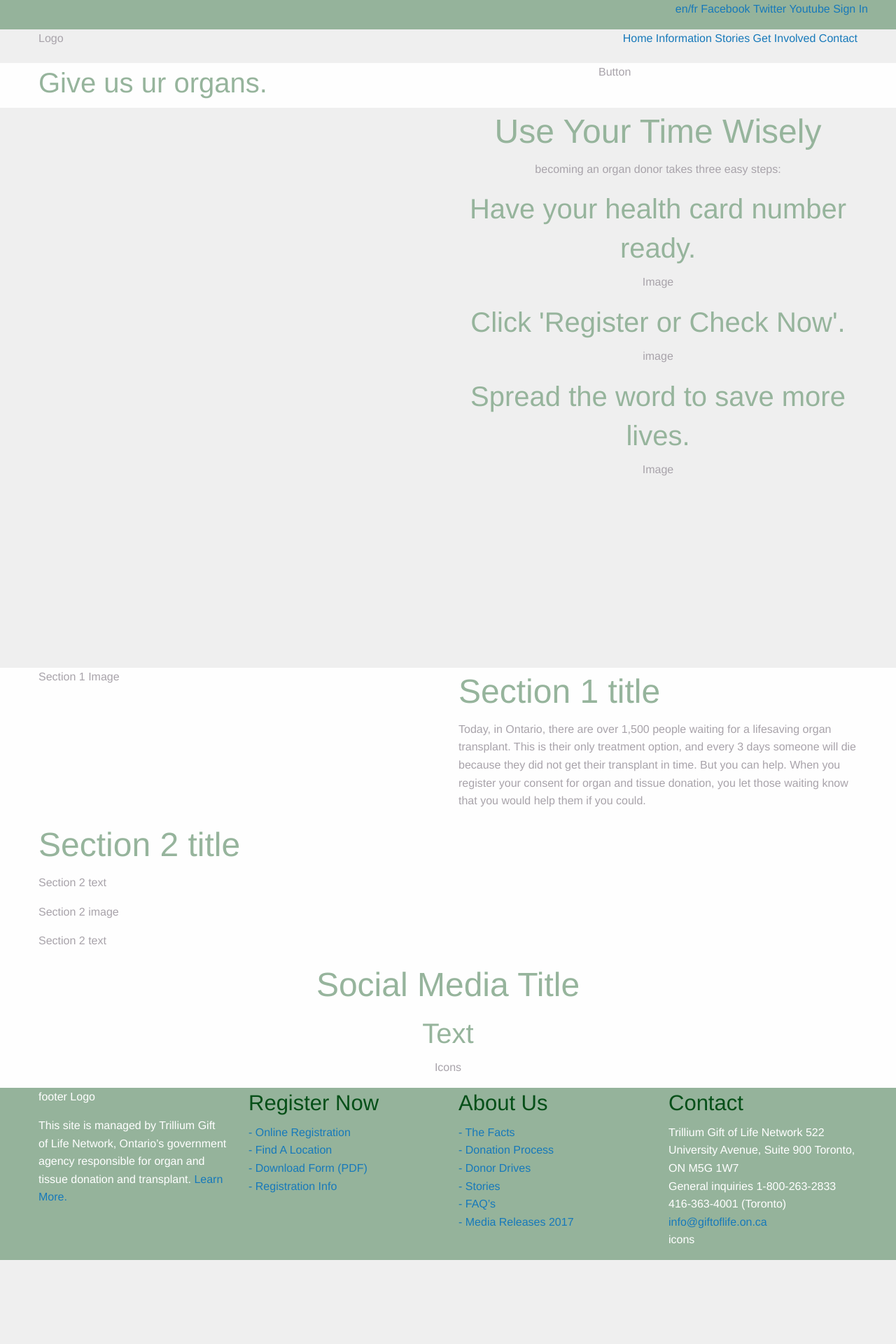
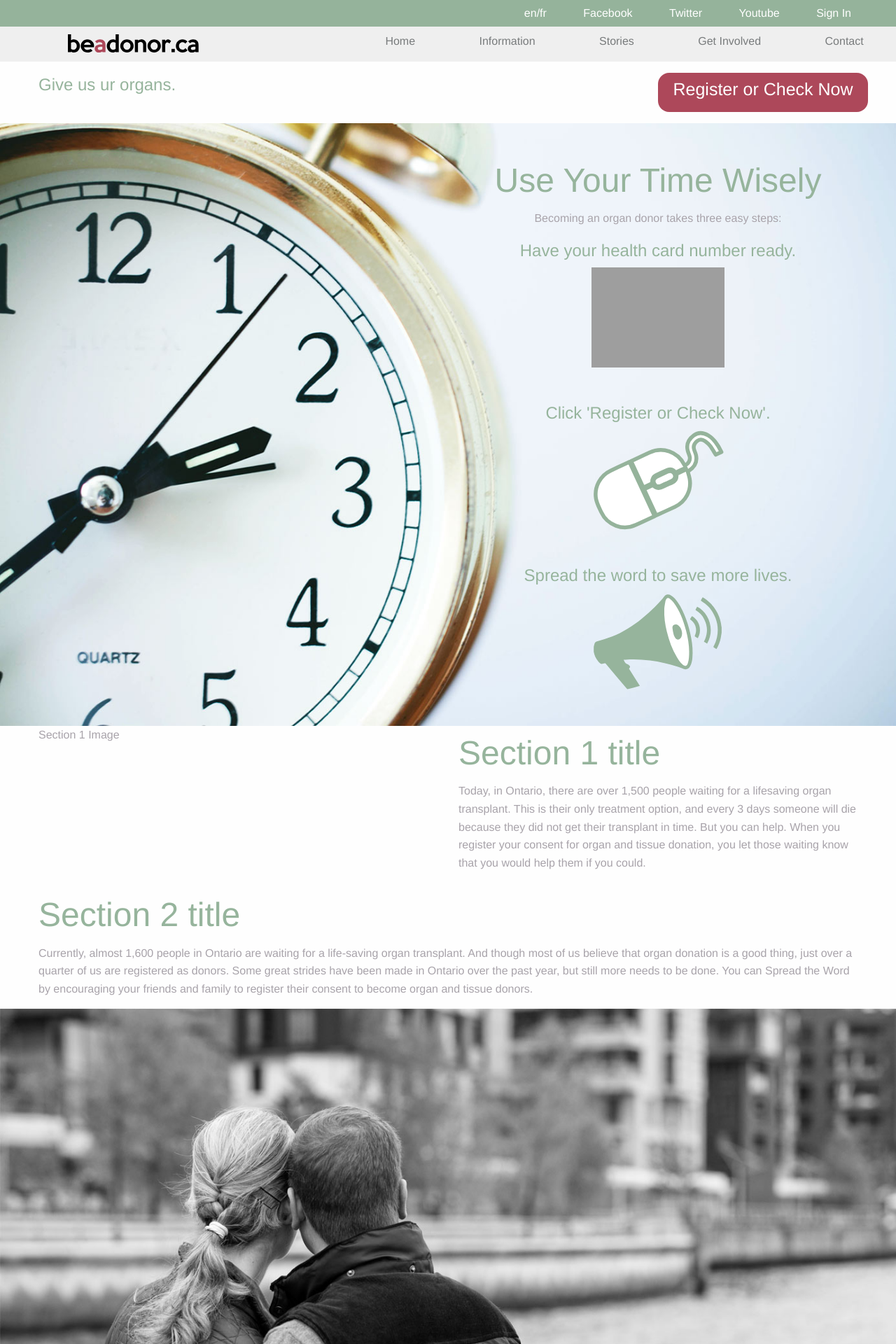
Before and after one commit to c-clinton/organ-donation, a PHP site: page / in a window 1280 px wide. Shown: the top 1920 px of the page at 70% size. Before the commit the page ends 1800 px from the top, so only its background shows below. Run offline with PHP 8.4, Linux system fonts and the light colour scheme; grey boxes are pictures that could not be loaded.

Commit message:
working-ish homepage build. Still needs some tweaks + added content

```diff
--- a/css/app.css
+++ b/css/app.css
@@ -22,7 +22,7 @@ color: #a8a3aa;
 
 }
 
-footer, .top-bar, .top-bar ul
+footer, .title-bar, .title-bar ul
 {
 
 background-color: #95b39b;
@@ -30,26 +30,48 @@ color: #ffffff;
 
 }
 
-.top-bar
+footer
+{
+
+
+padding-top: 1em;
+margin-top: 4em;
+
+
+}
+
+.title-bar, .title-bar ul, .title-bar a
+{
+	padding: 0em;
+	margin-bottom: 0em;
+	color: #ffffff;
+
+}
+
+.title-bar li
 {
 
 	padding: 0em;
+	margin-left: 0.5em;
+	margin-right: 0.5em;
+	text-align: left;
 
 }
-
-/*header *
-{
-
-	background-color: #efefef;
-	margin: 0em;
-
-}*/
 
 h3
 {
 
 color: #054f18;
+font-size: 1.5em;
 
+
+}
+
+h1
+{
+
+font-size: 3em;
+margin-top: 1%;
 
 }
 
@@ -60,10 +82,36 @@ h1, h2
 
 }
 
+h2
+{
+
+font-size: 1.5em;
+
+}
+
 .menustyle
 {
 
 	background-color: #efefef;
+	padding-top: 0.5em;
+
+}
+
+.menustyle li /*media query to fit on medium*/
+{
+
+
+margin-left: 1%;
+margin-right: 1%;
+display: list-item;
+text-align: center;
+
+}
+
+.menustyle li:last-child
+{
+
+margin-right: -1%;
 
 }
 
@@ -80,8 +128,164 @@ h1, h2
 {
 
 
-height: 50em;
+min-height: 50%;
 background-color: #efefef;
+background-image:url(../images/clockimg.jpg);
+background-size: cover;
+background-position:left;
 
 
 }
+
+.whitebg
+{
+
+background-color: rgba(255,255,255, 0.9);
+
+}
+
+header a
+{
+
+color: #787b7c;
+
+}
+
+header a:hover /*media query hover classes later*/
+{
+
+font-weight: bold;
+color: #787b7c;
+
+}
+
+footer a
+{
+
+color: #f3f3f3;
+
+
+}
+
+footer a:hover
+{
+
+color: #787b7c;
+
+}
+
+.green
+{
+
+color: #219b67;
+text-decoration: underline;
+
+}
+
+#regbut
+{
+
+background-color: #ad485a;
+vertical-align: middle;
+padding: 0.4em;
+border-radius: 1em;
+
+}
+
+#regbut a
+{
+
+color: #ffffff;
+
+
+}
+
+.ban
+{
+
+padding: 1em;
+
+}
+
+.largeimgcon h1
+{
+
+margin-top: 1em;
+
+
+}
+
+.largeimgcon img
+{
+
+margin-bottom: 3em;
+
+}
+
+#drivebut
+{
+
+background-color: #95b39b;
+vertical-align: middle;
+padding: 0.4em;
+
+
+}
+
+#drivebut a
+{
+
+color: #ffffff;
+
+
+}
+
+@media only screen AND (min-width: 40em){
+
+	.menustyle ul, .title-bar ul
+{
+
+text-align: right;
+
+}
+
+.menustyle li
+{
+
+display: inline;
+
+
+}
+
+
+}
+
+@media only screen AND (min-width: 60em){
+
+.menustyle li /*media query to fit on medium*/
+{
+
+
+margin-left: 5%;
+margin-right: 5%;
+
+
+}
+
+
+
+}
+
+@media only screen AND (min-width: 75em)
+{
+
+
+.whitebg
+{
+
+background-color: rgba(255,255,255, 0);
+
+}
+
+
+}
--- a/index.html
+++ b/index.html
@@ -10,12 +10,20 @@
   </head>
   <body>
 
+
+
+
+
+
     <header>
 
 
-	  <nav class="top-bar">
+	  <nav class="title-bar">
+       <div data-hide-for="medium" data-responsive-toggle="main">
+                        <button data-toggle="" type="button" class="menu-icon float-right"></button>
+      </div>
       <div class="row">
-      <ul class="no-bullet inline text-right">
+      <ul class="large-12 menu no-bullet inline columns">
       <li><a href="#" class="langtoggle">en/fr</a></li>
       <li><a href="#">Facebook</a></li>
       <li><a href="#">Twitter</a></li>
@@ -29,10 +37,10 @@
       <div class="menustyle">
       <div class="row">
 
-      <p class="logo small-3 columns">Logo</p>
+      <img class="logo small-6 medium-3 columns" src="images/logo.svg" alt="logo">
 
-      <nav class="medium-9 columns">
-      <ul class="no-bullet inline text-right">
+      <nav id="main" class="menu medium-9 columns">
+      <ul class="no-bullet inline" data-responsive-menu="accordion">
       <li><a href="index.html">Home</a></li>
       <li><a href="about.html">Information</a></li>
       <li><a href="stories.html">Stories</a></li>
@@ -49,8 +57,8 @@
     <section class="ban">
 
     <div class="row">
-    <h2 class="show-for-medium medium-8 columns">Give us ur organs.</h2>
-    <p class="show-for-medium medium-4 columns">Button</p>
+    <h2 class="show-for-medium medium-9 columns">Give us ur organs.</h2>
+    <div id="regbut" class="show-for-medium medium-3 columns"><a href="#"><h4 class="text-center">Register or Check Now</h4></a></div>
     </div>
 
     </section>
@@ -59,15 +67,15 @@
 
       <section class="largeimgcon">
       <div class="row">
-      <div class="medium-6 medium-push-6 text-center columns">
+      <div class="whitebg medium-6 medium-push-6 text-center columns">
       <h1>Use Your Time Wisely</h1>
-      <p>becoming an organ donor takes three easy steps:</p>
+      <p>Becoming an organ donor takes three easy steps:</p>
       <h2>Have your health card number ready.</h2>
-      <p>Image</p>
+      <img class="small-4" src="images/healthcardicon.svg" alt="health card icon">
       <h2>Click 'Register or Check Now'.</h2>
-      <p>image</p>
+      <img class="small-4" src="images/mouseicon.svg" alt="mouse icon">
       <h2>Spread the word to save more lives.</h2>
-      <p>Image</p>
+     <img class="small-4" src="images/speaker.svg" alt="speaker icon">
       </div>
       </div>
       </section>
@@ -86,21 +94,31 @@
 
     </section>
 
-     <section class="row">
+     <section>
 
+     <div class="row">
       <h1 class="small-12 columns">Section 2 title</h1>
-      <p class="small-12 columns">Section 2 text</p>
-      <p class="small-12 columns">Section 2 image</p>
-      <p class="small-12 columns">Section 2 text</p>
+      <p class="small-12 columns">Currently, almost 1,600 people in Ontario are waiting for a life-saving organ transplant. And though most of us believe that organ donation is a good thing, just over a quarter of us are registered as donors. Some great strides have been made in Ontario over the past year, but still more needs to be done. You can Spread the Word by encouraging your friends and family to register their consent to become organ and tissue donors.</p>
+      </div>
+      <img class="small-12" src="images/couple.jpg" alt="Being a donor could save the life of someone dear.">
+      <div class="row">
+      <p class="small-12 columns">Lorem ipsum dolor sit amet, consectetur adipiscing elit. Morbi consectetur augue non dui sodales, placerat auctor sem vestibulum. Nulla in risus vel leo aliquet cursus. Vivamus et semper felis. Vivamus purus felis, venenatis eget placerat in, molestie quis arcu. Nam a libero pulvinar velit efficitur sagittis non vitae risus. Praesent ex nisl, posuere vel nisi non, sagittis semper tortor. In pharetra elit at purus venenatis pharetra.
+</p>
+	   <p class="small-12 columns">Lorem ipsum dolor sit amet, consectetur adipiscing elit. Morbi consectetur augue non dui sodales, placerat auctor sem vestibulum. Nulla in risus vel leo aliquet cursus. Vivamus et semper felis. Vivamus purus felis, venenatis eget placerat in, molestie quis arcu. Nam a libero pulvinar velit efficitur sagittis non vitae risus. Praesent ex nisl, posuere vel nisi non, sagittis semper tortor. In pharetra elit at purus venenatis pharetra.
+</p>
+      </div>
 
     </section>
+
+    <hr>
 
     <section class="row">
 
       <div class="small-12 columns">
       <h1 class="text-center">Social Media Title</h1>
-      <h2 class="text-center">Text</h2>
+      <h2 class="text-center">Organs Ipsum</h2>
       <p class="text-center">Icons</p>
+      <div id="drivebut" class="small-centered text-center small-4 medium-3"><h3><a href="#">Button</a></h3></div>
       </div>
 
     </section>
@@ -110,14 +128,17 @@
     <div class="row">
 
       <div class="small-12 medium-3 columns">
-      <p>footer Logo</p>
-      <p>This site is managed by Trillium Gift of Life Network, Ontario’s government agency responsible for organ and tissue donation and transplant. <a href="#">Learn More.
+      <img class="small-4 medium-8" src="images/GOL_logo.svg" alt="Gift of Life Network Logo">
+      <p>This site is managed by Trillium Gift of Life Network, Ontario’s government agency responsible for organ and tissue donation and transplantation. <a class="green" href="#">Learn More.
 </a></p>
       </div>
 
       <div class="small-12 medium-3 columns">
-      <nav>
-      <h3>Register Now</h3>
+      <div data-hide-for="medium" data-responsive-toggle="footerregister">
+                        <button data-toggle="" type="button" class="float-center"><h3>Register Now</h3></button>
+     </div>
+      <nav id="footerregister">
+      <h3 class="show-for-medium">Register Now</h3>
       <ul class="no-bullet">
       <li><a href="#">- Online Registration</a></li>
       <li><a href="#">- Find A Location</a></li>
@@ -128,8 +149,11 @@
       </div>
 
       <div class="small-12 medium-3 columns">
-      <nav>
-      <h3>About Us</h3>
+      <div data-hide-for="medium" data-responsive-toggle="footerabout">
+                        <button data-toggle="" type="button" class="float-center"><h3>About Us</h3></button>
+     </div>
+      <nav id="footerabout">
+      <h3 class="show-for-medium">About Us</h3>
       <ul class="no-bullet">
       <li><a href="about.html">- The Facts</a></li>
       <li><a href="about.html">- Donation Process</a></li>
@@ -142,8 +166,11 @@
       </div>
 
       <div class="small-12 medium-3 columns">
-      <nav>
-      <h3>Contact</h3>
+      <div data-hide-for="medium" data-responsive-toggle="footercontact">
+                        <button data-toggle="" type="button" class="float-center"><h3>Contact</h3></button>
+     </div>
+      <nav id="footercontact">
+      <h3 class="show-for-medium">Contact</h3>
       <ul class="no-bullet">
       <li>Trillium Gift of Life Network
 522 University Avenue, Suite 900
@@ -151,7 +178,7 @@ Toronto, ON M5G 1W7</li>
       <li>General inquiries
 1-800-263-2833
 416-363-4001 (Toronto)</li>
-      <li><a href="#">info@giftoflife.on.ca</a></li>
+      <li><a class="green" href="#">info@giftoflife.on.ca</a></li>
       <li>icons</li>
       </ul>
       </nav>
```
Also changed, not shown: images/GOL_logo.svg (added), images/clockimg.jpg (added), images/couple.jpg (added), images/healthcardicon.svg (added), images/logo.svg (added), images/mouseicon.svg (added), images/speaker.svg (added).
